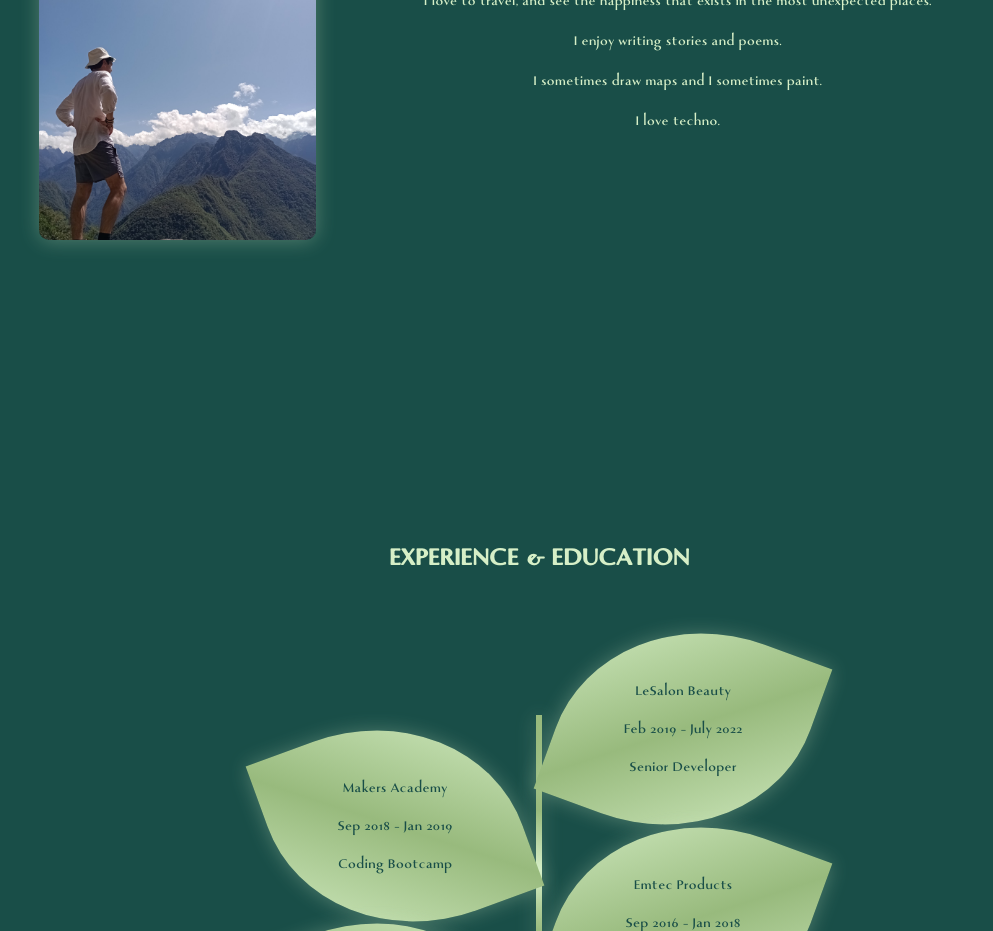
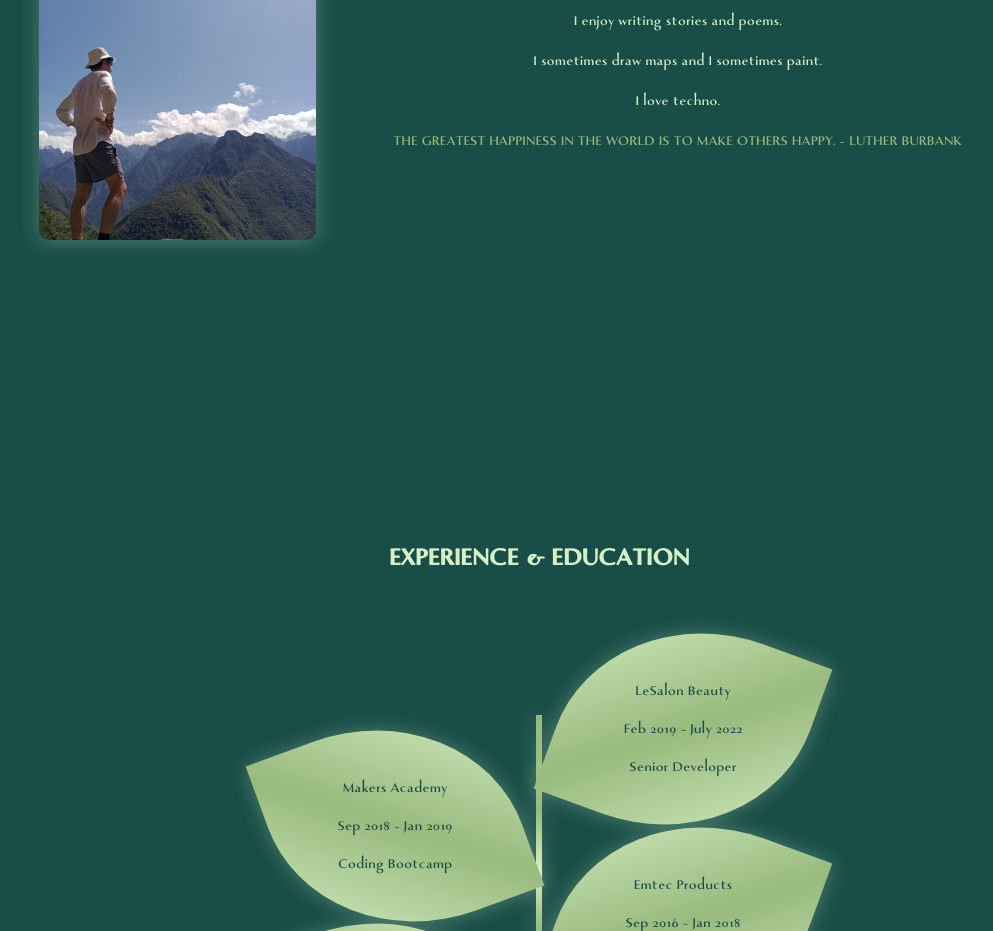
Before and after one commit to runticle/next-website, a Next.js app: page / in a window 1280 px wide. Shown: the part 1260-2191 px from the top of the page, without its empty margins (101-1094 px from the left). Built offline with nearby package versions, Linux system fonts and the light colour scheme.

Commit message:
add a quote

```diff
--- a/src/components/MoreAboutMe.js
+++ b/src/components/MoreAboutMe.js
@@ -1,9 +1,6 @@
 import Image from 'next/image';
 import styled from 'styled-components';
-import Card from './shared/Card';
 import Heading from './shared/Heading';
-import Leaves from './shared/Leaves';
-import TypeWriter from './shared/TypeWriter';
 
 const AboutMeStyles = styled.div`
     display: flex;
@@ -43,6 +40,7 @@ const ImageContainer = styled.div`
 
     @media screen and (max-width: 767px) {
         width: 100%;
+        height: 50vw;
     }
 
     > div {
@@ -56,6 +54,16 @@ const ImageContainer = styled.div`
         height: 100% !important;
     }
 `;
+
+const Quote = styled.p`
+    color: var(--middleGreen);
+    line-height: 2rem;
+    text-align: center;
+    font-family: 'tender';
+    text-transform: uppercase;
+    /* padding-top: calc(var(--spacing) * 4); */
+
+`
 
 const TextContainer = styled.div`
     width: 100%;
@@ -101,8 +109,10 @@ export default function MoreAboutMe() {
                     Who Am I Really
                 </Heading>
                 {description.map((i, index) => <p key={index}>{i}</p>)}
+                <Quote>
+                    {quote}
+                </Quote>
             </TextContainer>
-            {/* <Leaves /> */}
         </AboutMeStyles >
     );
 }
```
